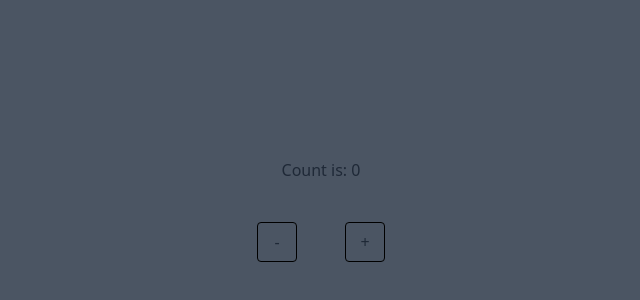
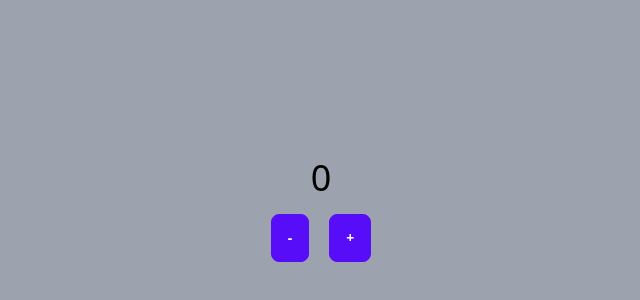
Before and after one commit to luthfimauludy/fw15-counter, a React (Vite) app: page / in a window 1280 px wide. Shown: the part 190-490 px from the top of the page, without its empty margins (319-959 px from the left). Built offline with nearby package versions, Linux system fonts and the light colour scheme.

Commit message:
fix: passing data with props

```diff
--- a/src/App.jsx
+++ b/src/App.jsx
@@ -1,11 +1,12 @@
 import Counter from "./components/Counter";
+import React from "react";
 
 function App() {
+  const [number, setNumber] = React.useState(0);
   return (
-    <div className="bg-gray-600">
-      <div className="flex flex-col h-screen justify-center items-center gap-5">
-        <Counter />
-      </div>
+    <div className="flex flex-col h-screen justify-center items-center gap-2 bg-gray-400">
+      <div className="text-4xl text-black">{number}</div>
+      <Counter onChangeNumber={setNumber} />
     </div>
   );
 }
--- a/src/components/Counter.jsx
+++ b/src/components/Counter.jsx
@@ -1,44 +1,44 @@
 import React from "react";
 
-function Counter() {
+function Counter(props) {
   const [count, setCount] = React.useState(0);
-  const [error, setError] = React.useState("");
+  const [errorMessage, setErrorMessage] = React.useState("");
 
-  function handleCountSum() {
-    if (count === 10) {
-      setError("Max 10");
+  function decrement() {
+    if (count > 0) {
+      setCount(count - 1);
+      setErrorMessage("");
     } else {
-      setError("");
-      setCount(count + 1);
+      setErrorMessage("The minimum number is 0");
     }
   }
 
-  const handleCountMin = () => {
-    if (count === 0) {
-      setError("Failed");
+  function increment() {
+    if (count < 10) {
+      setCount(count + 1);
+      setErrorMessage("");
     } else {
-      setError("");
-      setCount(count - 1);
+      setErrorMessage("The maximum number is 10");
     }
-  };
+  }
+
+  const { onChangeNumber } = props;
+
+  React.useEffect(() => {
+    function changeNumber(num) {
+      onChangeNumber(num);
+    }
+    changeNumber(count);
+  }, [count, onChangeNumber]);
 
   return (
     <>
-      <div>Count is: {count}</div>
-      <div>
-        <h1>{error}</h1>
-      </div>
-      <div className="flex w-32 justify-between">
-        <button
-          className="w-10 h-10 rounded border border-black flex flex-row justify-center items-center"
-          onClick={handleCountMin}
-        >
+      <div className="text-xl font-semibold text-red-700">{errorMessage}</div>
+      <div className="flex gap-5">
+        <button className="btn btn-primary" onClick={decrement}>
           -
         </button>
-        <button
-          className="w-10 h-10 rounded border border-black flex flex-row justify-center items-center"
-          onClick={handleCountSum}
-        >
+        <button className="btn btn-primary" onClick={increment}>
           +
         </button>
       </div>
@@ -46,4 +46,8 @@ function Counter() {
   );
 }
 
+Counter.propTypes = {
+  onChangeNumber: "function",
+};
+
 export default Counter;
```
